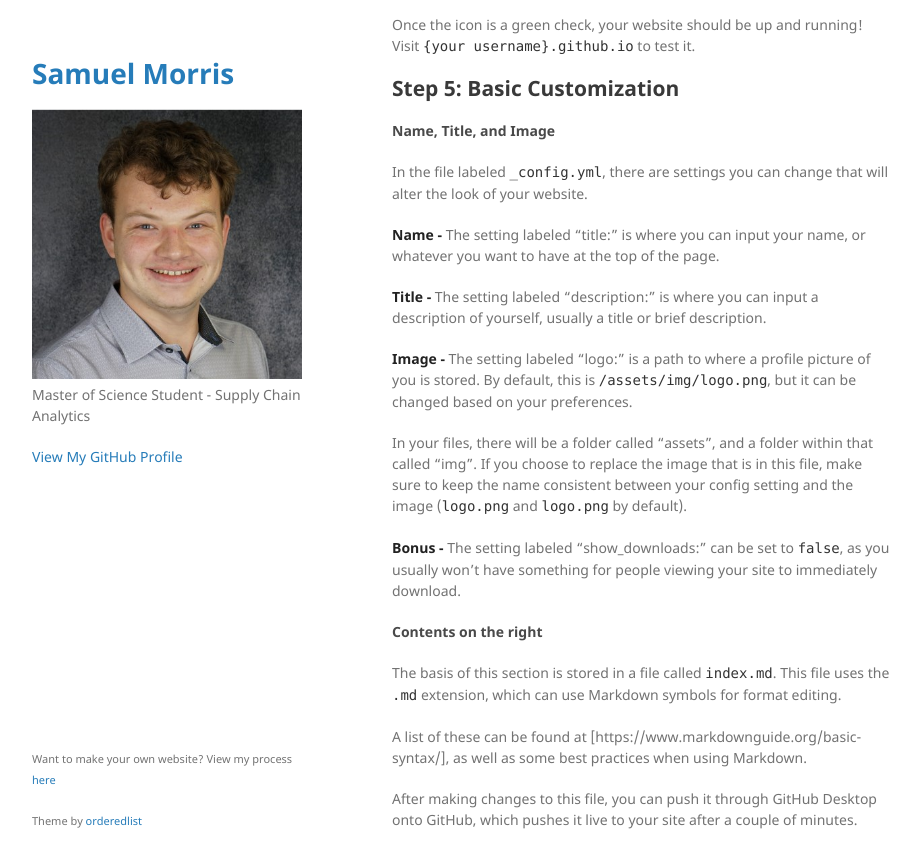
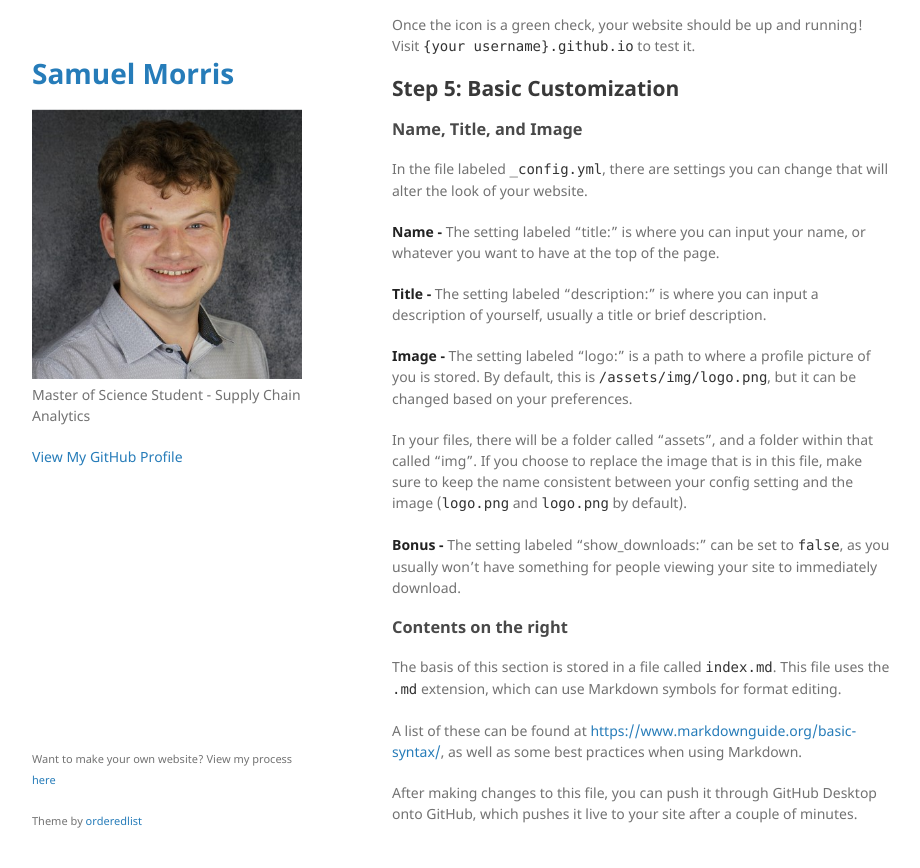
Before and after one commit to morris-sam/morris-sam.github.io, a Jekyll site: the page built from process/index.md, in a window 1280 px wide and 900 px high, scrolled down 2337 px. Shown: the top 868 px of the window, without its empty margins (178-1098 px from the left). Built offline with Jekyll 4.4.1, drawn with Linux system fonts in a browser that asks for light colours; our own code applies the rules of GitHub Pages for plain Markdown files.

Commit message:
formatting changes and fixes

```diff
--- a/process/index.md
+++ b/process/index.md
@@ -78,7 +78,7 @@ Once the icon is a green check, your website should be up and running! Visit `{y
 
 ## Step 5: Basic Customization
 
-#### Name, Title, and Image
+### Name, Title, and Image
 
 In the file labeled `_config.yml`, there are settings you can change that will alter the look of your website.
 
@@ -92,10 +92,10 @@ In your files, there will be a folder called "assets", and a folder within that
 
 **Bonus -** The setting labeled "show_downloads:" can be set to `false`, as you usually won't have something for people viewing your site to immediately download.
 
-#### Contents on the right
+### Contents on the right
 
 The basis of this section is stored in a file called `index.md`. This file uses the `.md` extension, which can use Markdown symbols for format editing.
 
-A list of these can be found at [https://www.markdownguide.org/basic-syntax/], as well as some best practices when using Markdown.
+A list of these can be found at <https://www.markdownguide.org/basic-syntax/>, as well as some best practices when using Markdown.
 
 After making changes to this file, you can push it through GitHub Desktop onto GitHub, which pushes it live to your site after a couple of minutes.
```
